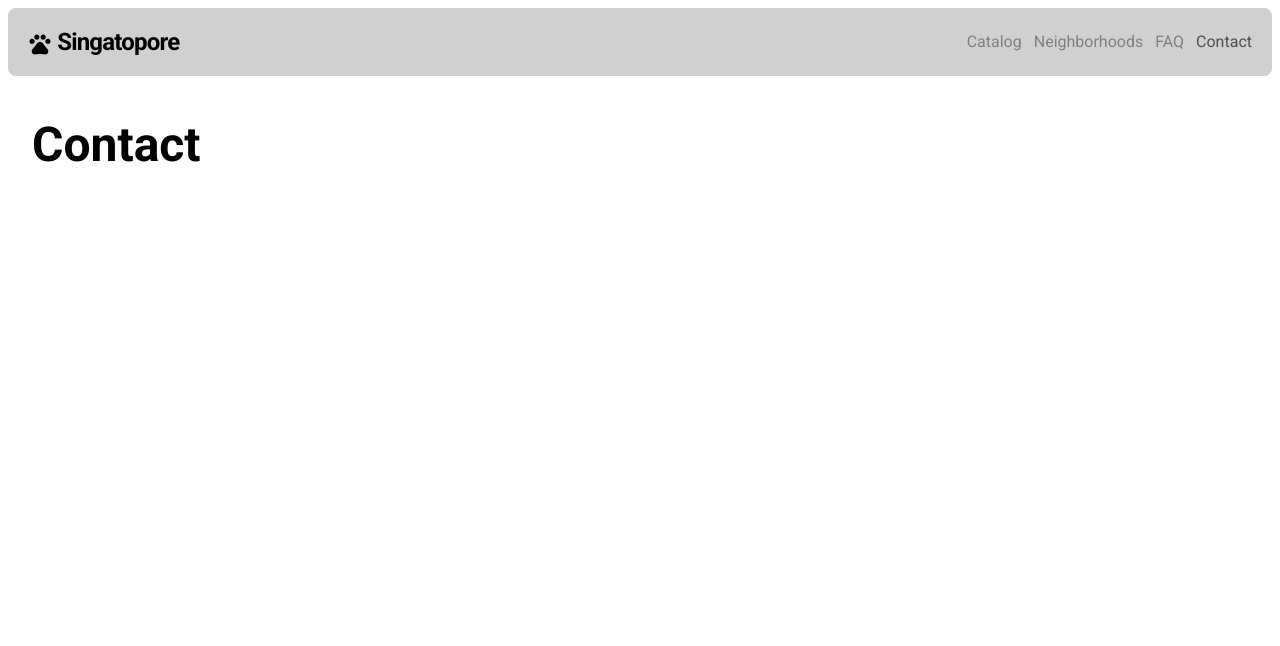
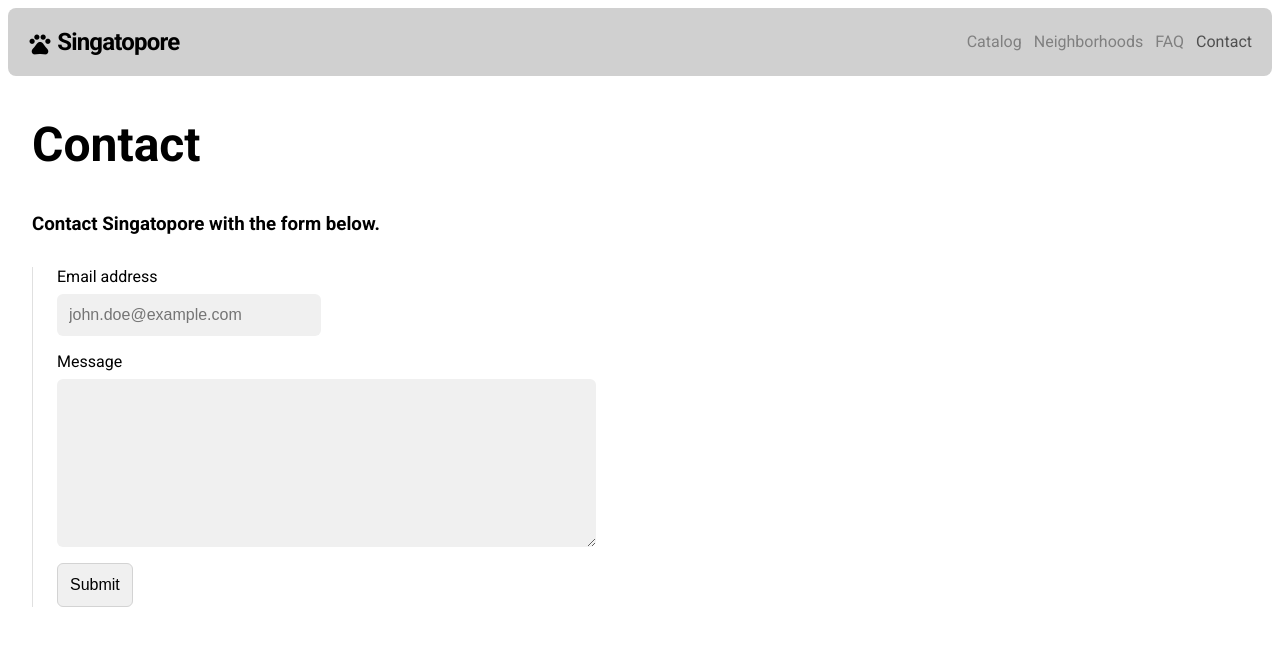
Before and after one commit to jadenPete/ITIS-3135-Website, a plain HTML site: page client_project/contact.html in a window 1280 px wide. Drawn offline with nearby package versions, Linux system fonts and the light colour scheme.

Commit message:
Completed the client project contact page

```diff
--- a/client_project/contact.html
+++ b/client_project/contact.html
@@ -19,6 +19,8 @@
 			<title>Jaden Peterson | ITIS 3135-091 | Singatopore | Contact</title>
 
 
+
+	<link rel="stylesheet" href="styles/contact.css">
 
 	</head>
 
@@ -77,6 +79,20 @@
 
 
 
+	<h3>Contact Singatopore with the form below.</h3>
+
+	<form class="contact-form">
+		<label for="email-input">Email address</label>
+		<input type="email"
+			id="email-input"
+			placeholder="john.doe@example.com"
+			required>
+
+		<label for="message-textarea">Message</label>
+		<textarea id="message-textarea" rows="8" cols="50"></textarea>
+
+		<button type="submit">Submit</button>
+	</form>
 
 			</div>
 		</main>
--- a/client_project/styles/base.css
+++ b/client_project/styles/base.css
@@ -31,6 +31,27 @@ body {
 
 header {
 	width: 100%;
+}
+
+button {
+	border: 1px solid lightgray !important;
+}
+
+button:focus {
+	background-color: #d0d0d0;
+}
+
+button:hover {
+	background-color: #e0e0e0;
+}
+
+button, input, textarea {
+	background-color: #f0f0f0;
+	border: none;
+	border-radius: 6px;
+	font-size: 1rem;
+	outline: none;
+	padding: 0.75rem;
 }
 
 main {
--- /dev/null
+++ b/client_project/styles/contact.css
@@ -0,0 +1,21 @@
+#email-input {
+	width: 15rem;
+}
+
+.contact-form {
+	border-left: 1px solid #e0e0e0;
+	margin-top: 2rem;
+	padding-left: 1.5rem;
+}
+
+.contact-form input, label, textarea {
+	display: block;
+}
+
+.contact-form > input, .contact-form > textarea {
+	margin-bottom: 1rem;
+}
+
+.contact-form > label {
+	margin-bottom: 0.5rem;
+}
```
Also changed, not shown: templates/client_project/contact.html (+18 -0 lines).
